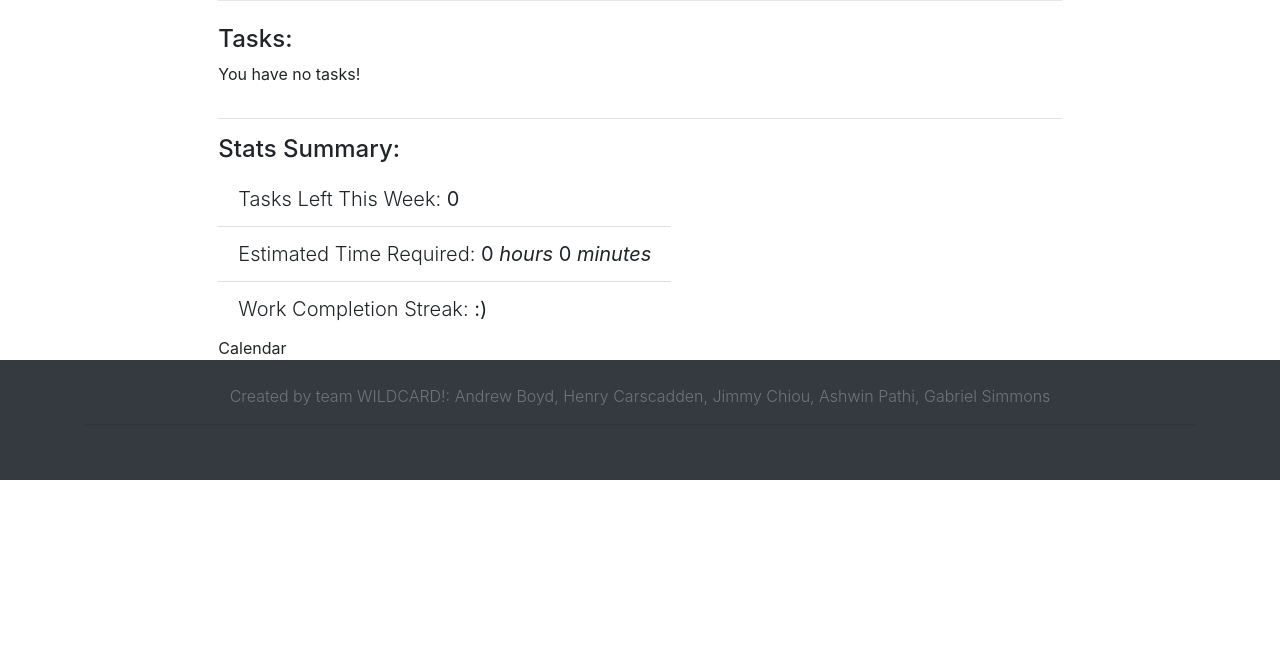
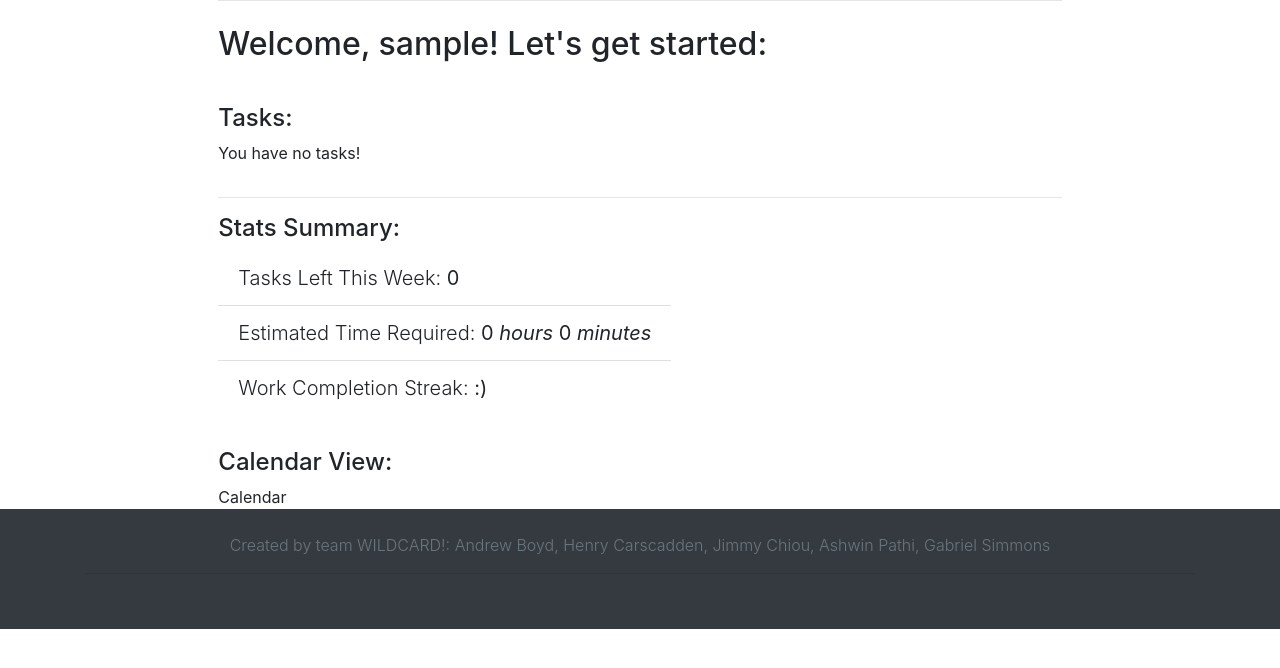
Before and after one commit to jac3rd/project-wildcard-dashboard, a Django app: page /tasks/ in a window 1280 px wide. Shown: the part 56-724 px from the top of the page. Run offline with Django 3.2, Linux system fonts and the light colour scheme; a user stored in the database is signed in; tables that the repository leaves empty hold one stand-in row (values such as "Sample post"); some libraries are stand-ins or nearby versions.

Commit message:
UI enhancement, custom user welcome

```diff
--- a/tasks/templates/tasks/landing.html
+++ b/tasks/templates/tasks/landing.html
@@ -11,6 +11,8 @@
     }
 </style>
 <div class = "flex-container">
+    <center><h2>Welcome, {{user.username}}! Let's get started: </h2></center>
+    <hr>
     <div class = "task-list">
         <h4>Tasks: </h4>
         {% if task_list %}
@@ -295,7 +297,9 @@
         </div>
 
     </div>
+    <hr>
     <div class = "calendar">
+        <h4>Calendar View:</h4>
         Calendar
     </div>
 </div>
```
